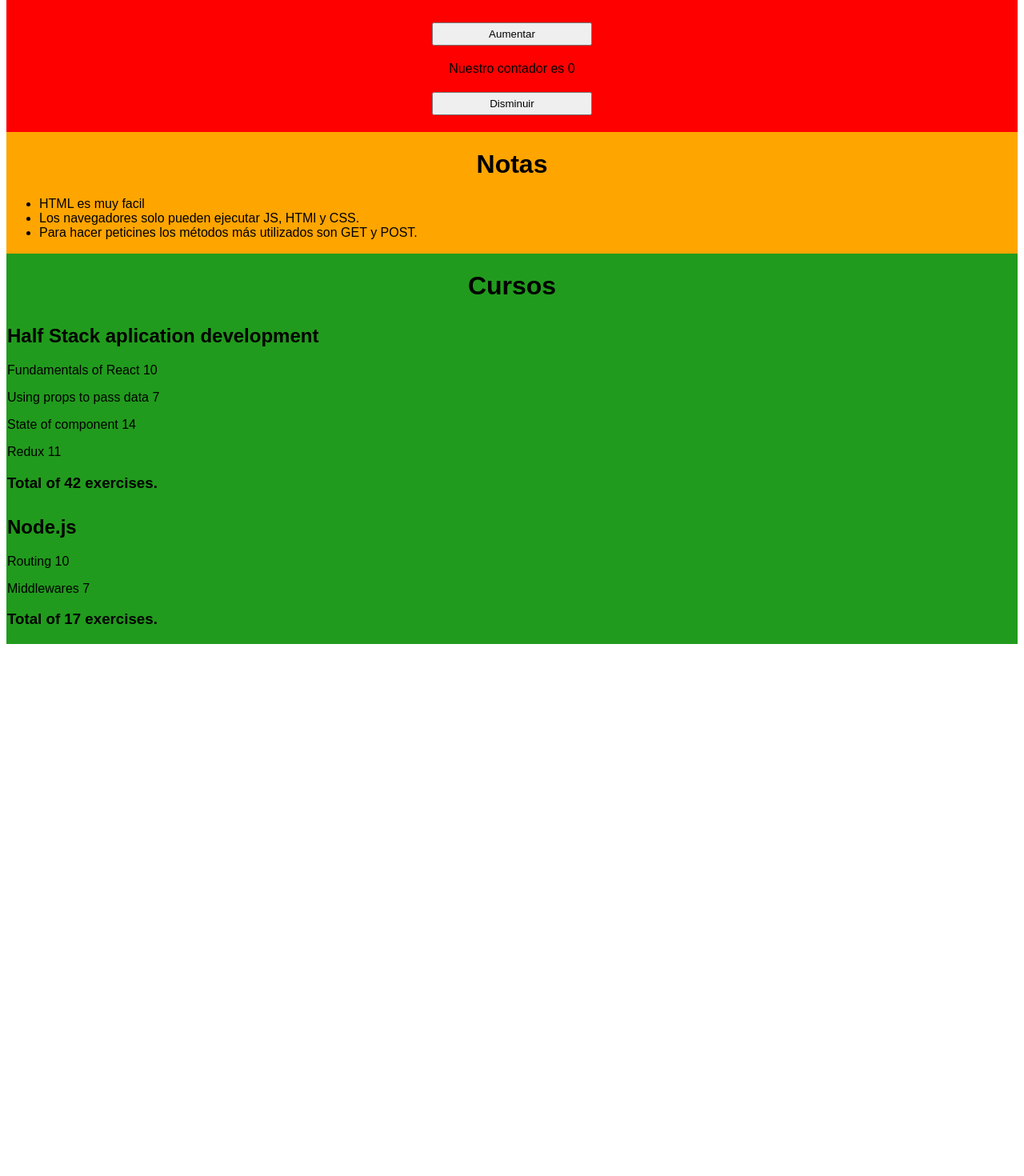
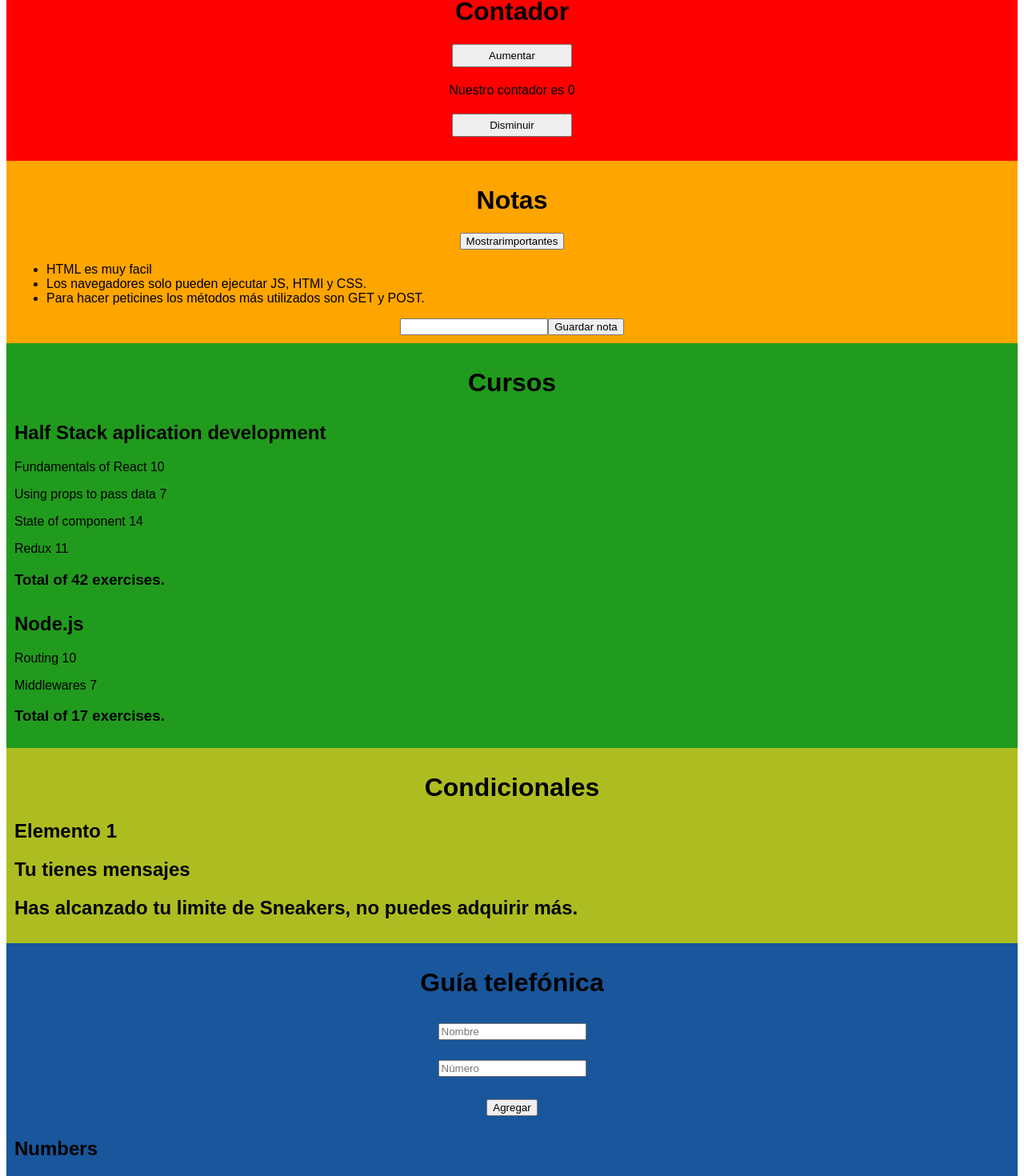
Before and after one commit to EdgarEVG20/Curso-ReactJS, a React (Create React App) app: page / in a window 1280 px wide. Shown: the part 177-1647 px from the top of the page at 80% size. Before the commit the page ends 990 px from the top, so only its background shows below. Built offline with nearby package versions, Linux system fonts and the light colour scheme.

Commit message:
UPDATE: Notes component

```diff
--- a/src/App.js
+++ b/src/App.js
@@ -1,9 +1,10 @@
 import "./styles.css";
 import Hola from "./Hello";
 import Contador from "./Counter";
-import Cursos from "./Cursos";
-import Notas from "./Notas.js";
-
+import Cursos from "./Courses";
+import Notas from "./Notes";
+import Condicional from "./Conditional";
+import Contactos from "./Contacts";
 //Const es un tipo de declaración de variable
 //que nos dice que la variable es la misma
 //en todo su tiempo de vida.
@@ -88,6 +89,10 @@ export default function App() {
       <Notas notes={notes} />
 
       <Cursos courses={courses} />
+
+      <Condicional totalMessages={1} totalSneakers={21} />
+
+      <Contactos />
     </div>
   );
 }
--- /dev/null
+++ b/src/Conditional.js
@@ -0,0 +1,36 @@
+import React, { Fragment } from "react";
+
+const Conditional = (props) => {
+  console.log("props", props);
+  const { totalMessages } = props;
+  const { totalSneakers } = props;
+
+  //Render
+  //Para poder usar un condicional dentro
+  //de mi renderizado, debo de usarlo de la siguiente manera
+  //si uso if else debe de ser {condicion ? ( if ) : ( helse
+  //si solamente necesito la condicion if, (condicion) && JSX
+  return (
+    <div className="contenedorConditional">
+      <h1>Condicionales</h1>
+      <h2>Elemento 1</h2>
+      {totalMessages > 0 ? (
+        <h2>Tu tienes mensajes</h2>
+      ) : (
+        <h2>No tienes mensajes</h2>
+      )}
+
+      {totalSneakers > 20 ? (
+        <h2>Has alcanzado tu limite de Sneakers, no puedes adquirir más.</h2>
+      ) : (
+        <h2>Aún puedes adquirir algunos cuantos Sneakers más.</h2>
+      )}
+    </div>
+  );
+};
+
+//Dentro de render
+//Un if simple
+//{totalMessages > 0 && <h2>Tu tienes mensajes</h2>}
+
+export default Conditional;
--- /dev/null
+++ b/src/Contacts.js
@@ -0,0 +1,30 @@
+import React, { useState, Fragment } from "react";
+
+const Contacts = () => {
+  const [persons, setPersons] = useState([
+    { name: "Hoose", number: "3141066664" }
+  ]);
+  const [newName, setNewName] = useState("");
+
+  return (
+    <div className="contenedorContactos">
+      <h1>Guía telefónica</h1>
+      <form>
+        <div className="inNombre">
+          <input placeholder="Nombre" />
+        </div>
+        <div className="inNumero">
+          <input placeholder="Número" />
+        </div>
+        <div className="btnAgregar">
+          <button type="submit">Agregar</button>
+        </div>
+      </form>
+      <h2>Numbers</h2>
+
+      {/* MOSTRAR GUÍA AQUÍ */}
+    </div>
+  );
+};
+
+export default Contacts;
--- a/src/Cursos.js
+++ b/src/Courses.js
@@ -1,6 +1,6 @@
 import React from "react";
 
-const Cursos = (props) => {
+const Courses = (props) => {
   const { courses } = props;
 
   return (
@@ -40,4 +40,4 @@ const Cursos = (props) => {
   );
 };
 
-export default Cursos;
+export default Courses;
--- a/src/Notas.js
+++ /dev/null
@@ -1,49 +0,0 @@
-import React from "react";
-
-const Nota = (props) => {
-  //console.log("propsNota", props);
-  const { noteNote } = props;
-
-  return <li>{noteNote.content}</li>;
-};
-
-const Notas = (props) => {
-  const { notes } = props;
-  //console.log(notes);
-
-  //Dentro del return siempre para llamar
-  //a las variables deben de ir con llaves.
-  //Ecmascript 6
-  //Map
-  return (
-    <div className="contenedorNotas">
-      <h1>Notas</h1>
-      <ul>
-        {notes.map((noteArray) => (
-          <Nota key={noteArray.id} noteNote={noteArray} />
-        ))}
-      </ul>
-    </div>
-  );
-};
-
-//Imprimir una lista de un array (Dentro de return).
-/*
-//console.log(note);
-<ul>
-  <li>{notes[0].content}</li>
-  <li>{notes[1].content}</li>
-  <li>{notes[2].content}</li>
-</ul>
-*/
-
-//Otra forma de imprimir una lista de un array
-/*
-<ul>
-  {notes.map((note) => {
-    //console.log(note);
-    return <li key={note.id}>{note.content}</li>;
-  })}
-</ul>
-*/
-export default Notas;
--- /dev/null
+++ b/src/Notes.js
@@ -0,0 +1,117 @@
+import React, { useState, useEffect } from "react";
+
+const Nota = (props) => {
+  //console.log("propsNota", props);
+  const { noteNote } = props;
+
+  return <li>{noteNote.content}</li>;
+};
+
+const Notes = (props) => {
+  const { notes } = props;
+  const [notas, setNotas] = useState(notes);
+  const [nuevaNota, setNuevaNota] = useState("");
+  const [showImportant, setsShowImportant] = useState(false);
+  console.log("nuevaNota", nuevaNota);
+  //setnotas puede ir en cualquier lado, excepto en mi returno (render)
+  //notas si puede ir en cualquier lado.
+  //console.log(notes);
+
+  useEffect(() => {
+    console.log("Notas", notas);
+  }, [notas]);
+
+  const addNote = (e) => {
+    e.preventDefault();
+    //Prevent default nos sirve para prevenir el
+    //comportamiento NORMAL del evento.
+    console.log(e);
+
+    const noteObject = {
+      content: nuevaNota,
+      date: new Date().toISOString(),
+      important: Math.random() < 0.5,
+      id: notas.length + 1
+    };
+    setNotas(notas.concat(noteObject));
+    //console.log("Noteobject", noteObject);
+  };
+
+  const handleNoteChange = (e) => {
+    const { target } = e;
+    const { value } = target;
+    setNuevaNota(value);
+    console.log("Mi nota es: ", value);
+    //console.log("Mi nota es: ", e.target.value);
+  };
+
+  const handleButton = () => {
+    setsShowImportant(!showImportant);
+  };
+
+  console.log("ShowImportant", showImportant);
+
+  const notasAMostrar = showImportant
+    ? notas.filter((note) => note.important === true)
+    : notas;
+
+  console.log("Notas a mostrar", notasAMostrar);
+  //Diversos eventos
+  /*
+  onSubmit
+  onClick
+  onChange
+  onMouseEnter
+  onMouseLeave
+  */
+
+  //Dentro del return siempre para llamar
+  //a las variables deben de ir con llaves.
+  //Ecmascript 6
+  //Map
+  return (
+    <div className="contenedorNotas">
+      <h1>Notas</h1>
+      <button onClick={handleButton}>
+        Mostrar
+        {showImportant ? "todos" : "importantes"}
+      </button>
+      <ul>
+        {notasAMostrar.map((noteArray) => (
+          <Nota key={noteArray.id} noteNote={noteArray} />
+        ))}
+      </ul>
+
+      <form onSubmit={addNote}>
+        <input value={nuevaNota} onChange={handleNoteChange} />
+        <button type="submit">Guardar nota </button>
+      </form>
+    </div>
+  );
+};
+/*<ul>
+{notes.map((noteArray) => (
+  <Nota key={noteArray.id} noteNote={noteArray} />
+))}
+</ul>*/
+
+//Imprimir una lista de un array (Dentro de return).
+/*
+//console.log(note);
+<ul>
+  <li>{notes[0].content}</li>
+  <li>{notes[1].content}</li>
+  <li>{notes[2].content}</li>
+</ul>
+*/
+
+//Otra forma de imprimir una lista de un array
+/*
+<ul>
+  {notes.map((note) => {
+    //console.log(note);
+    return <li key={note.id}>{note.content}</li>;
+  })}
+</ul>
+*/
+export default Notes;
--- a/src/styles.css
+++ b/src/styles.css
@@ -5,19 +5,19 @@
 
 .contenedorSaludo {
   margin: 0px;
-  padding: 1px;
+  padding: 10px;
   text-align: center;
   background-color: lightblue;
 }
 
 .contenedorContador {
   margin: 0px;
-  padding: 1px;
+  padding: 10px;
   text-align: center;
   background-color: red;
 }
 .btn {
-  width: 200px;
+  width: 150px;
   padding: 5px;
   display: block;
   margin: 20px auto;
@@ -25,7 +25,7 @@
 
 .contenedorNotas {
   margin: 0px;
-  padding: 1px;
+  padding: 10px;
   text-align: center;
   background-color: orange;
 }
@@ -35,7 +35,7 @@
 
 .contenedorCursos {
   margin: 0px;
-  padding: 1px;
+  padding: 10px;
   text-align: center;
   background-color: rgb(33, 155, 29);
 }
@@ -47,3 +47,30 @@ h3 {
 .contenedorCursos h2 {
   margin-top: 30px;
 }
+
+.contenedorConditional {
+  margin: 0px;
+  padding: 10px;
+  text-align: center;
+  background-color: rgb(173, 189, 33);
+}
+
+.contenedorContactos {
+  margin: 0px;
+  padding: 10px;
+  text-align: center;
+  background-color: rgb(25, 86, 155);
+}
+.inNombre {
+  margin: 5px;
+  padding: 10px;
+}
+.inNumero {
+  margin: 5px;
+  padding: 10px;
+}
+.btnAgregar {
+  padding: 8px;
+  display: block;
+  margin: 10px auto;
+}
```
